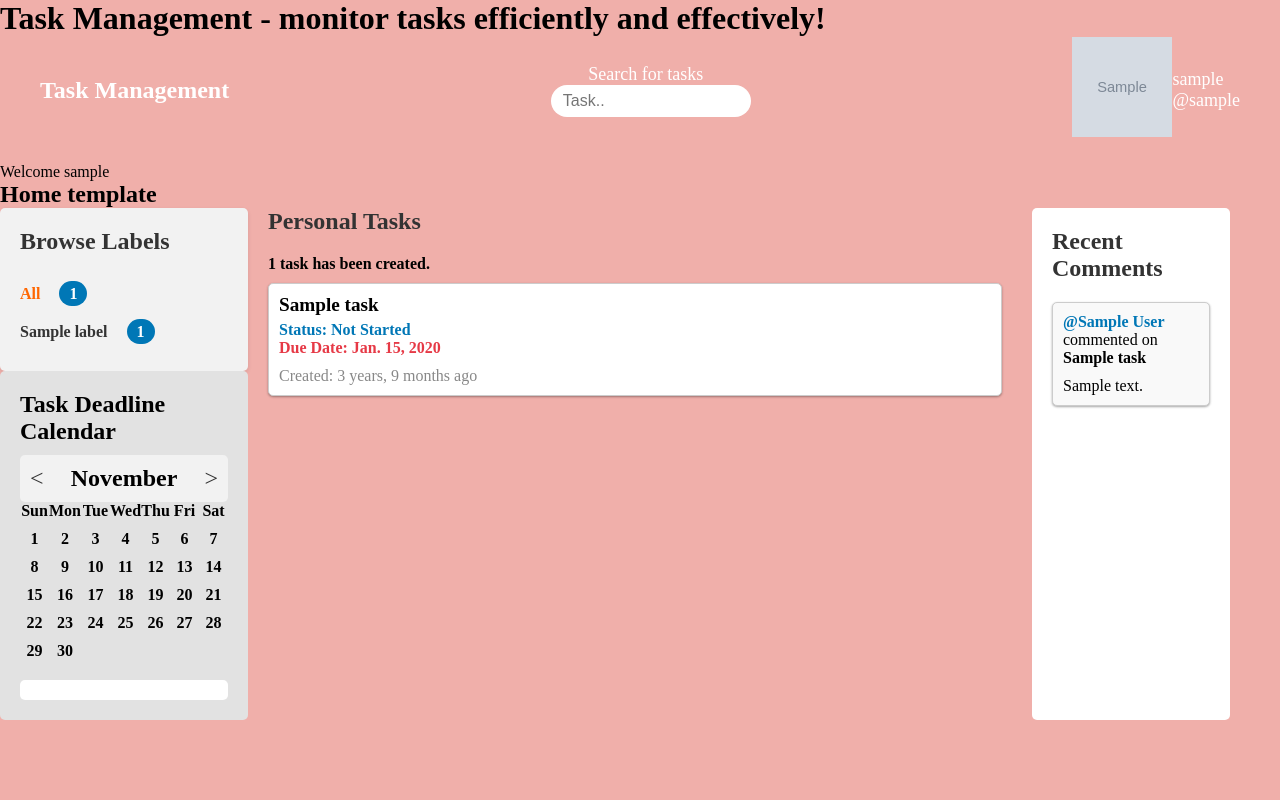
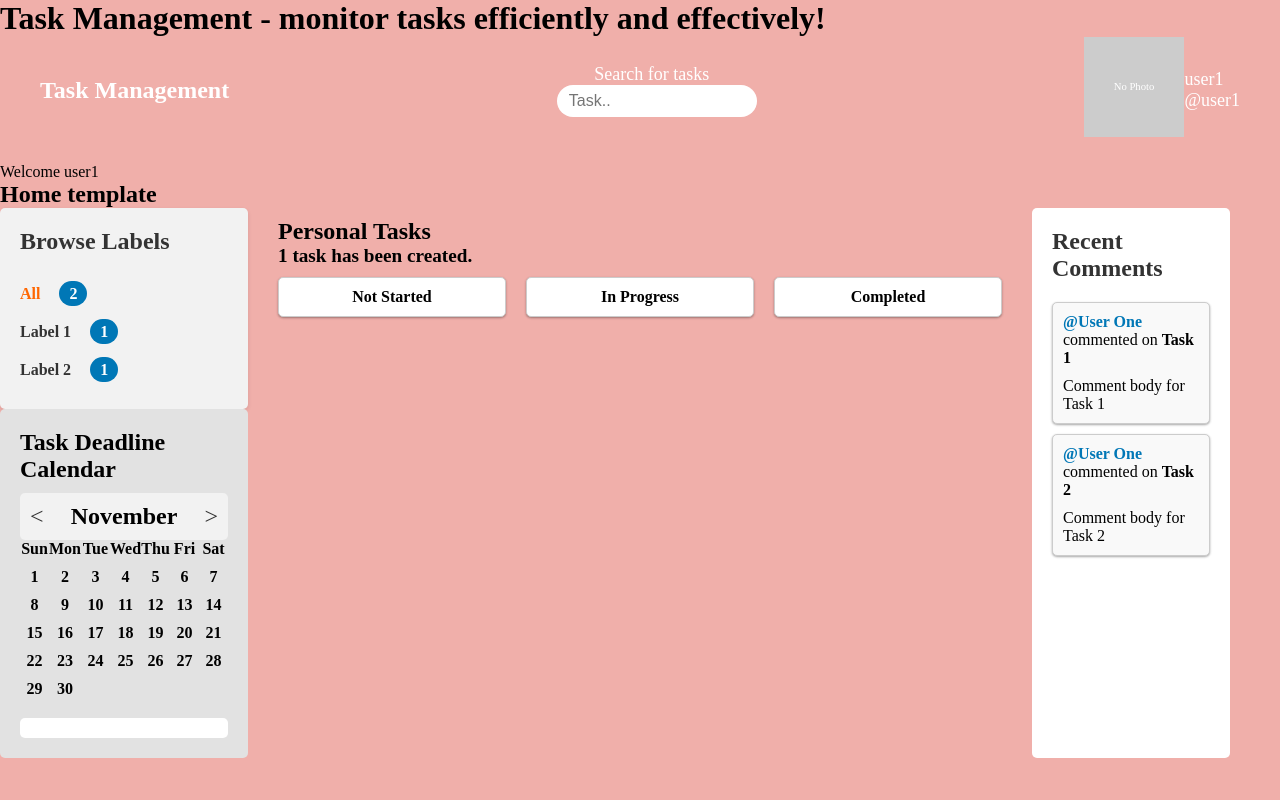
Before and after one commit to ChristosHadjigeorghiou1996/DjangoTaskManagement, a Django app: page / in a window 1280 px wide. Run offline with Django 4.2, Linux system fonts and the light colour scheme; a user stored in the database is signed in; data comes from the database, SQL or seed files in the repository; tables that the repository leaves empty hold one stand-in row (values such as "Sample post"); grey boxes marked "Sample" are stand-in pictures.

Commit message:
Created tasks-component.html, changed tests for SharedTask and the status for Not Started to NotStarted

```diff
--- a/django_task_management/base/templates/base/home.html
+++ b/django_task_management/base/templates/base/home.html
@@ -64,51 +64,6 @@
     display: flex;
     justify-content: space-between;
     align-items: center;
-  }
-
-  .tasks__list {
-    list-style: none;
-    padding: 0;
-  }
-
-  .task-card {
-    border: 1px solid #ccc;
-    border-radius: 5px;
-    padding: 10px;
-    margin: 10px 10px 10px 0;
-    background-color: #fff;
-    box-shadow: 0 1px 3px rgba(0, 0, 0, 0.12), 0 1px 2px rgba(0, 0, 0, 0.24);
-    cursor: pointer;
-  }
-
-  .task-title {
-    font-weight: bold;
-    font-size: 1.2rem;
-    margin-bottom: 5px;
-  }
-
-  .task-description {
-    display: none;
-  }
-
-  .task-status {
-    font-weight: bold;
-    color: #0077b6;
-  }
-
-  .task-due-date {
-    font-weight: bold;
-    color: #e63946;
-  }
-
-  .task-created-at {
-    color: #888;
-    margin-top: 10px;
-  }
-
-  .task-id {
-    color: #555;
-    font-size: 0.9rem;
   }
 
 /* calendar */
@@ -264,30 +219,9 @@
     </div>
   </div>
 </div>
-  <div class="middle__section">
-    <h3 class="header"> Personal Tasks</h3>
-    {% if tasks_by_user.count == 0 %}
-    <h4 class="header__subheader">No tasks have been created.</h4>
-    {% elif tasks_by_user.count == 1 %}
-    <h4 class="header__subheader">1 task has been created.</h4>
-    {% else %}
-    <h4 class="header__subheader">{{tasks_by_user.count}}  tasks have been created</h4>
-    {% endif %}
-    <ul class="tasks__list">
-      {% for task in tasks_by_user %}
-      <li class="task-card" onclick="toggleDescription(this)" title="Click to toggle description">
-        <p class="task-title">{{ task.title }}</p>
-        <p class="task-description">Description {{ task.description }}</p>
-        <p class="task-status">Status: {{ task.status }}</p>
-        {% if task.due_date %}
-          <p class="task-due-date">Due Date: {{ task.due_date }}</p>
-        {% endif %}
-        <p class="task-created-at">Created: {{ task.created_at|timesince }} ago</p>
-        <!-- <p class="task-id">Task ID: {{ task.id }}</p> -->
-      </li>
-      {% endfor %}
-    </ul>
-  </div>
+<div>
+  {% include 'base/tasks-component.html' %}
+</div>
   <div class="right__section">
     <h3 class="header">Recent Comments</h3>
     <ul class="comment-list">
--- /dev/null
+++ b/django_task_management/base/templates/base/tasks-component.html
@@ -0,0 +1,291 @@
+<style>
+  .title__section {
+    padding: 10px;
+  }
+
+  .title__section h3 {
+    font-size: 1.5rem;
+    font-weight: bold;
+    margin: 0;
+  }
+
+  .title__section h4 {
+    display: flex;
+    font-size: 1.2rem;
+    margin: 0;
+  }
+
+  .middle__section {
+    display: flex;
+  }
+
+  .tasks__container {
+    flex: 1; /* This allows each container to take equal width */
+    padding: 10px;
+    margin: 0 10px; /* Adjust the margin as needed for spacing between columns */
+    border: 1px solid #ccc;
+    border-radius: 5px;
+    background-color: #fff;
+    box-shadow: 0 1px 3px rgba(0, 0, 0, 0.12), 0 1px 2px rgba(0, 0, 0, 0.24);
+  }
+
+  .tasks__container h4 {
+    font-weight: bold;
+    text-align: center; /* Center the column title */
+  }
+
+  .tasks__list {
+    list-style: none;
+    padding: 0;
+    display: flex;
+    justify-content: space-between;
+  }
+
+  .tasks__column {
+    flex: 1;
+    padding: 0 10px;
+  }
+
+  .task-card {
+    list-style: none;
+    border: 1px solid #ccc;
+    border-radius: 5px;
+    padding: 10px;
+    margin: 10px 0;
+    background-color: #fff;
+    box-shadow: 0 1px 3px rgba(0, 0, 0, 0.12), 0 1px 2px rgba(0, 0, 0, 0.24);
+    cursor: pointer;
+  }
+
+  .task-title {
+    font-weight: bold;
+    font-size: 1.2rem;
+    margin-bottom: 5px;
+  }
+
+  .task-description {
+    display: none;
+  }
+
+  .task-due-date {
+    font-weight: bold;
+    color: #e63946;
+  }
+
+  .task-created-at {
+    color: #888;
+    margin-top: 10px;
+  }
+
+  .task-id {
+    color: #555;
+    font-size: 0.9rem;
+  }
+
+  /* Define different styles for each status column */
+  .tasks__column.NotStarted .task-card {
+    border-color: #ccc; /* Update with your preferred color */
+  }
+
+  .tasks__column.Started .task-card {
+    border-color: #0077b6; /* Update with your preferred color */
+  }
+
+  .tasks__column.Completed .task-card {
+    border-color: #28a745; /* Update with your preferred color */
+  }
+
+  /* Add a highlight style when dragging tasks */
+  .task-card.dragging {
+    background-color: #f1f1f1;
+  }
+</style>
+
+<div class="title__section">
+  <h3>Personal Tasks</h3>
+  {% if tasks_by_user.count == 0 %}
+  <h4>No tasks have been created.</h4>
+  {% elif tasks_by_user.count == 1 %}
+  <h4>1 task has been created.</h4>
+  {% else %}
+  <h4">
+    {{ tasks_by_user.count }} tasks have been created
+  </h4>
+  {% endif %}
+</div>
+<div class="middle__section">
+    <div class="tasks__container" ondrop="drop(event, 'NotStarted')" ondragover="allowDrop(event)">
+        <ul class="tasks__column NotStarted">
+      <h4>Not Started</h4>
+      {% for task in tasks_by_user %} {% if task.status == "NotStarted" %}
+      <li
+        class="task-card"
+        draggable="true"
+        ondragstart="drag(event)"
+        data-task-id="{{ task.id }}"
+        data-task-status="{{ task.status }}"
+        onclick="toggleDescription(this)"
+        title="Click to toggle description"
+      >
+        <p class="task-title">{{ task.title }}</p>
+        <p class="task-description">Description {{ task.description }}</p>
+        <p class="task-status">Status: {{ task.status }}</p>
+        {% if task.due_date %}
+        <p class="task-due-date">Due Date: {{ task.due_date }}</p>
+        {% endif %}
+        <p class="task-created-at">
+          Created: {{ task.created_at|timesince }} ago
+        </p>
+      </li>
+      {% endif %} {% endfor %}
+    </ul>
+  </div>
+
+  <div class="tasks__container" ondrop="drop(event, 'Started')" ondragover="allowDrop(event)">
+    <ul class="tasks__column Started">
+      <h4>In Progress</h4>
+      {% for task in tasks_by_user %} {% if task.status == "Started" %}
+      <li
+        class="task-card"
+        draggable="true"
+        ondragstart="drag(event)"
+        data-task-id="{{ task.id }}"
+        data-task-status="{{ task.status }}"
+        onclick="toggleDescription(this)"
+        title="Click to toggle description"
+      >
+        <p class="task-title">{{ task.title }}</p>
+        <p class="task-description">Description {{ task.description }}</p>
+        <p class="task-status">Status: {{ task.status }}</p>
+        {% if task.due_date %}
+        <p class="task-due-date">Due Date: {{ task.due_date }}</p>
+        {% endif %}
+        <p class="task-created-at">
+          Created: {{ task.created_at|timesince }} ago
+        </p>
+      </li>
+      {% endif %} {% endfor %}
+    </ul>
+  </div>
+
+  <div class="tasks__container" ondrop="drop(event, 'Completed')" ondragover="allowDrop(event)">
+    <ul class="tasks__column Completed">
+      <h4>Completed</h4>
+      {% for task in tasks_by_user %} {% if task.status == "Completed" %}
+      <li
+        class="task-card"
+        draggable="true"
+        ondragstart="drag(event)"
+        data-task-id="{{ task.id }}"
+        data-task-status="{{ task.status }}"
+        onclick="toggleDescription(this)"
+        title="Click to toggle description"
+      >
+        <p class="task-title">{{ task.title }}</p>
+        <p class="task-description">Description {{ task.description }}</p>
+        <p class="task-status">Status: {{ task.status }}</p>
+        {% if task.due_date %}
+        <p class="task-due-date">Due Date: {{ task.due_date }}</p>
+        {% endif %}
+        <p class="task-created-at">
+          Created: {{ task.created_at|timesince }} ago
+        </p>
+      </li>
+      {% endif %} {% endfor %}
+    </ul>
+  </div>
+</div>
+
+<script src="https://code.jquery.com/jquery-3.6.0.min.js"></script>
+<script>
+    const STATUS_CHOICES = [
+    { value: 'NotStarted', label: 'NotStarted' },
+    { value: 'Started', label: 'Started' },
+    { value: 'Completed', label: 'Completed' },
+    ];
+
+    function allowDrop(event) {
+      event.preventDefault();
+    }
+
+    function drag(event) {
+      event.dataTransfer.setData("task_id", event.target.dataset.taskId);
+      event.dataTransfer.setData("task_status", event.target.dataset.taskStatus);
+      event.target.classList.add("dragging");
+    }
+
+    function drop(event, newStatus) {
+        event.preventDefault();
+        const task_id = event.dataTransfer.getData("task_id");
+        const task_status = event.dataTransfer.getData("task_status");
+
+        // Check if the task is being moved to a different status column
+        if (task_status !== newStatus) {
+            // Change the task's status on the server or update it in your data structure
+            // Example: You can make an AJAX call to update the task status
+            updateTaskStatus(task_id, newStatus, function(response) {
+            if (response.status === 'success') {
+                // Task status updated successfully
+                // Add the task to the new column
+                // Log the entire document to check if the task element is present
+                const newTaskElement = document.querySelector(`[data-task-id="${task_id}"]`);
+                const newColumn = findColumnByStatus(newStatus);
+
+                if (newTaskElement && newColumn) {
+                    newTaskElement.dataset.taskStatus = newStatus;
+                    newTaskElement.querySelector('.task-status').textContent = `Status: ${newStatus}`
+                    newColumn.appendChild(newTaskElement);
+                } else {
+                console.error('Task element or new column not found.');
+                }
+            } else {
+                // Handle error
+                console.error('Error updating task status');
+            }
+            // Remove the dragging style
+            document.querySelector(`[data-task-id="${task_id}"]`).classList.remove("dragging");
+            });
+        }
+
+
+    }
+
+
+    function updateTaskStatus(taskId, newStatus, callback) {
+    $.ajax({
+      url: `/update_task_status/${taskId}/`,
+      type: 'POST',
+      data: {
+        new_status: newStatus,
+        csrfmiddlewaretoken: '{{ csrf_token }}',
+      },
+      success: function(response) {
+      callback(response);
+    },
+      error: function() {
+        // Handle network error
+        console.error('Network error');
+      },
+    });
+  }
+
+  // Add a click event listener to the task cards for changing status
+  $(document).on('click', '.task-card', function() {
+    console.log(this)
+    const taskId = $(this).data('task-id');
+    const currentStatus = $(this).data('task-status');
+
+    // Prompt user to select a new status
+    const newStatus = prompt('Enter the new status (NotStarted, Started, Completed):', currentStatus);
+    if (newStatus && newStatus !== currentStatus) {
+      // Update the task status
+      updateTaskStatus(taskId, newStatus);
+    }
+  });
+
+
+function findColumnByStatus(status) {
+  const statusLabel = STATUS_CHOICES.find(choice => choice.value === status)?.label;
+  return document.querySelector(`.tasks__column.${statusLabel}`);
+}
+  </script>
--- a/django_task_management/base/urls.py
+++ b/django_task_management/base/urls.py
@@ -4,4 +4,6 @@
 
 urlpatterns = [
     path('', views.home, name="home"),
+    path('label/<str:id>', views.label, name="label"),
+
 ]
--- a/django_task_management/base/views.py
+++ b/django_task_management/base/views.py
@@ -1,12 +1,14 @@
 from functools import wraps
 from typing import Callable, Union
-from django.shortcuts import render, redirect
-from django.http import HttpResponse, HttpResponseRedirect, HttpRequest
+from django.shortcuts import render, redirect, get_object_or_404
+from django.http import HttpResponse, HttpResponseRedirect, HttpRequest, Http404, JsonResponse
 from django.db.models import Count
+# use flash messages for error
+from django.contrib import messages
 
 from datetime import date
 
-from .models import Task, Label, Comment
+from .models import Task, Label, Comment, SharedTask
 
 from .helpers.CalendarHelper import CalendarHelper
 
@@ -66,3 +68,32 @@
         "all_user_comments": all_user_comments
     }
     return render(request, 'base/home.html', context)
+
+def label(request: HttpRequest, id: str) -> HttpResponse:
+    try:
+        specific_label = Label.objects.get(pk=id)
+    except Label.DoesNotExist:
+        raise Http404("Label does not exist")
+
+    tasks_by_user_with_label = Task.objects.filter(created_by=request.user, labels=specific_label).order_by("due_date")
+    tasks_shared_to_user_with_label = SharedTask.objects.filter(task__labels=specific_label, participants=request.user)
+    combined_tasks = (tasks_by_user_with_label | tasks_shared_to_user_with_label)
+    context = {
+        'label': specific_label,
+        'combined_tasks': combined_tasks
+    }
+    return render(request, 'base/label.html', context)
+
+def update_task_status(request, task_id: str):
+    if request.method == 'POST':
+        new_status = request.POST.get('new_status')
+        task = get_object_or_404(Task, pk=task_id)
+        previous_status = task.status
+        task.status = new_status
+        task.save()
+        print(request, f"Task status changed from {previous_status} be {new_status}")
+        return HttpResponse(JsonResponse({'status': 'success'}), content_type="application/json")
+
+    else:
+        print(request, "Task could not be changed")
+        return JsonResponse({'status': 'error'})
--- a/django_task_management/templates/navbar.html
+++ b/django_task_management/templates/navbar.html
@@ -19,7 +19,11 @@
       <div class="header__user">
         {% if request.user.is_authenticated %}
           <div class="header__avatar">
-            <img src="{{ request.user.profile_picture.url }}" alt="{{ request.user.username }} Profile Picture" width="50" height="50"/>
+            {% if request.user.profile_picture %}
+              <img src="{{ request.user.profile_picture.url }}" alt="{{ request.user.username }} Profile Picture" width="50" height="50"/>
+            {% else %}
+              <img src="{% static 'images/profile_pictures/dummy-avatar.svg' %}" alt="Dummy Profile Picture" width="50" height="50"/>
+            {% endif %}
           </div>
           <div class="header__user-details">
             <p class="header__username">{{ request.user }}</p>
```
Also changed, not shown: django_task_management/base/models.py (+4 -8 lines), django_task_management/base/sample_data/sample_data.json (added, +104 -0 lines), django_task_management/base/tests.py (+7 -15 lines), README.md, django_task_management/base/migrations/0001_initial.py, django_task_management/base/migrations/0002_alter_task_due_date.py (deleted), django_task_management/base/migrations/0002_remove_sharedtask_shared_at.py (added), django_task_management/base/migrations/0003_alter_task_status.py (added), django_task_management/base/migrations/0003_rename_patricipants_sharedtask_participants.py (deleted), django_task_management/static/images/profile_pictures/dummy-avatar.svg (added), 3 other files.
